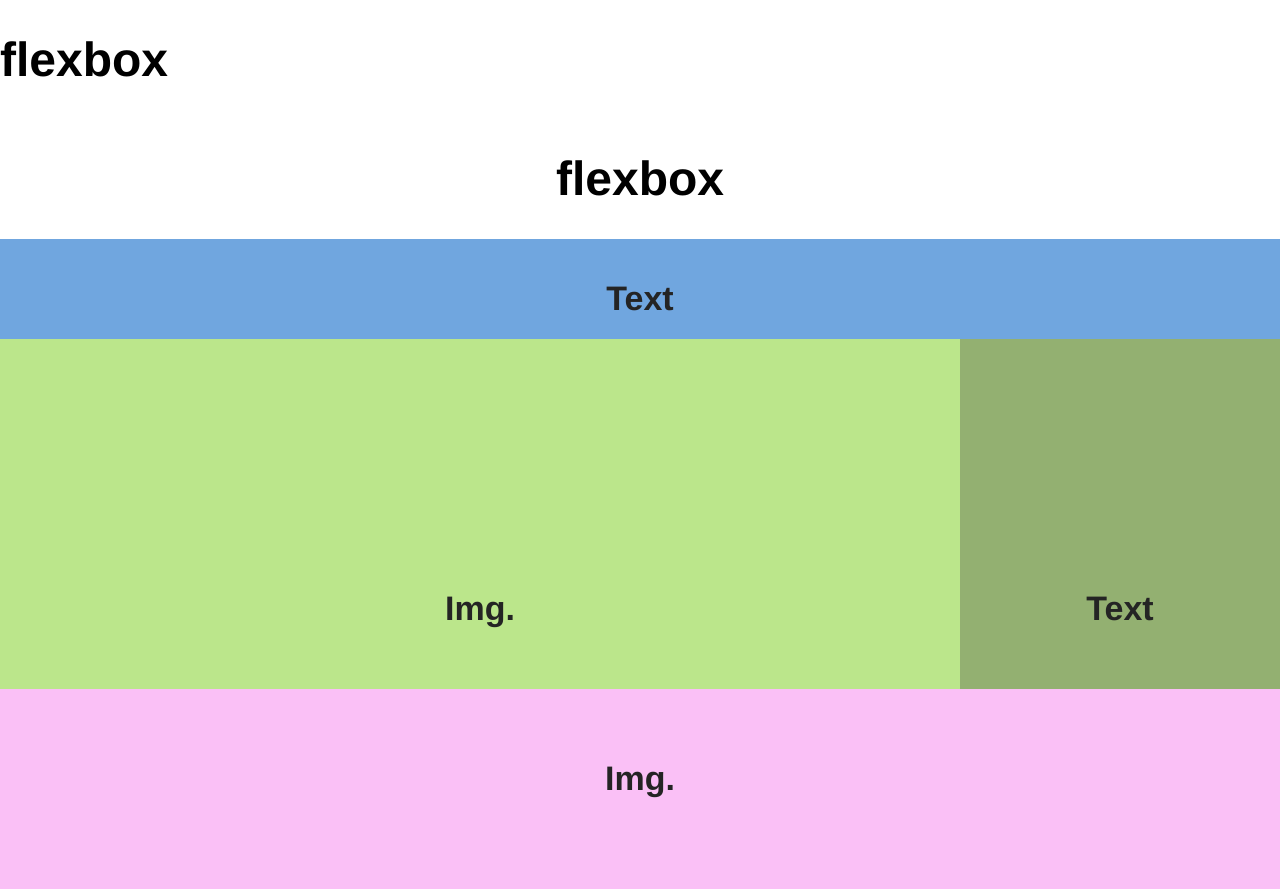
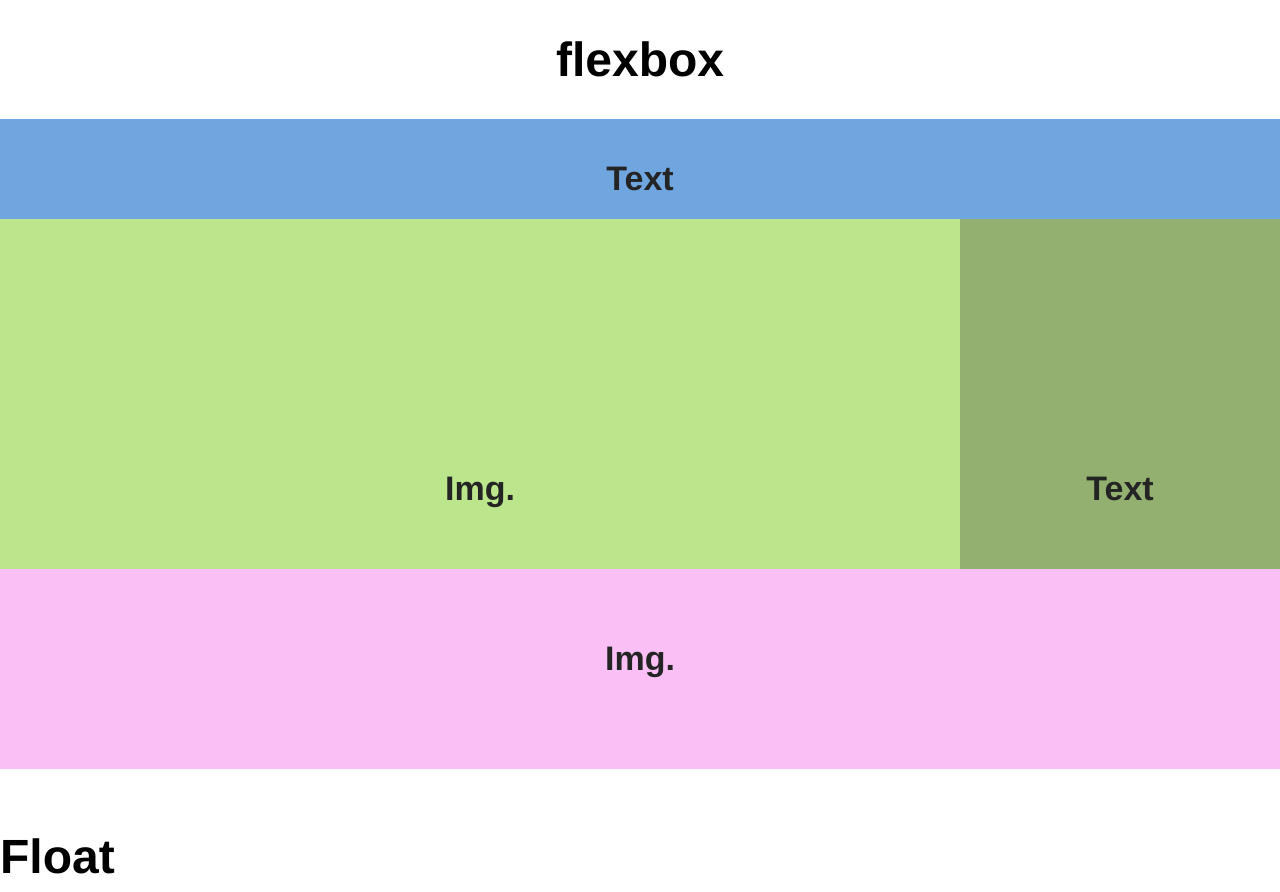
Before and after one commit to Zu9zwan9/FrontEndLab3, a plain HTML site: page index.html in a window 1280 px wide. Shown: the top 892 px of the page. Drawn offline with Linux system fonts and the light colour scheme.

Commit message:
Update index.html

```diff
--- a/index.html
+++ b/index.html
@@ -8,7 +8,7 @@
     <link href="style2.css" rel="stylesheet" type="text/css"/>
 </head>
 <body>
-<h1>flexbox</h1>
+
 <div class="flexbox">
     <h1>flexbox</h1>
     <div class="header">
```
